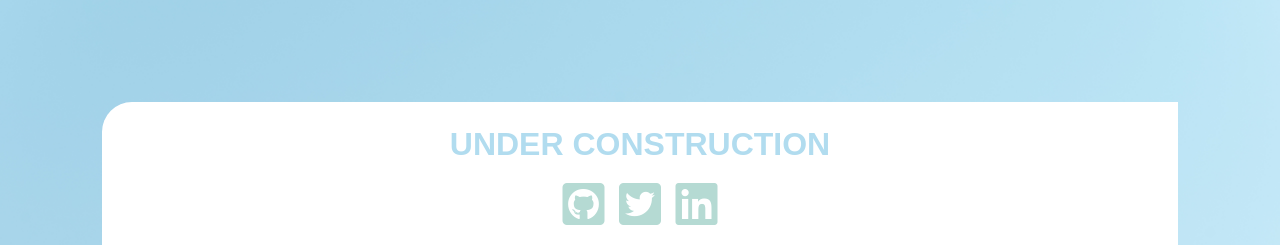
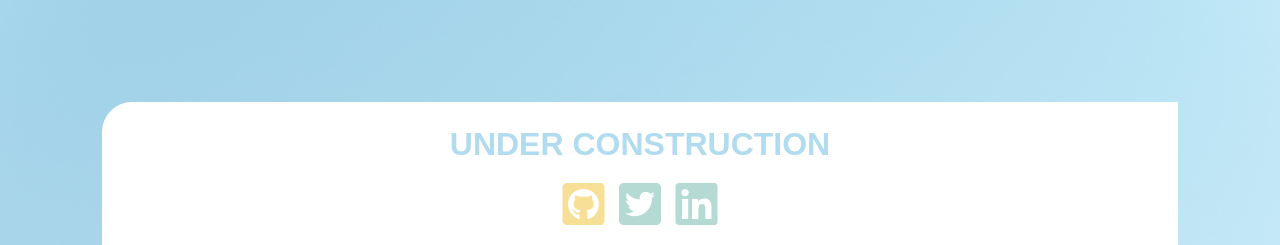
Before and after one commit to emmy-html/studio-emery, a plain HTML site: page index.html in a window 1280 px wide. In both pictures the pointer is over the icon 583 px from the left and 203 px from the top of the page. Shown: the top 245 px of the page. Drawn offline with nearby package versions, Linux system fonts and the light colour scheme; files that its build step writes are made by us from their sources; a web font is replaced by a local one.

Commit message:
Added hover properties to social media icons

```diff
--- a/scss/main.scss
+++ b/scss/main.scss
@@ -162,6 +162,11 @@ h2 {
   color: $teal;
   font-weight: 400;
   padding: 0px 5px;
+}
+
+.social-media i:hover {
+  color: $yellow;
+  transition: color 2s;
 }
 
 /* Tablet Styles */
```
Also changed, not shown: scss/main.css, 1 other file.
